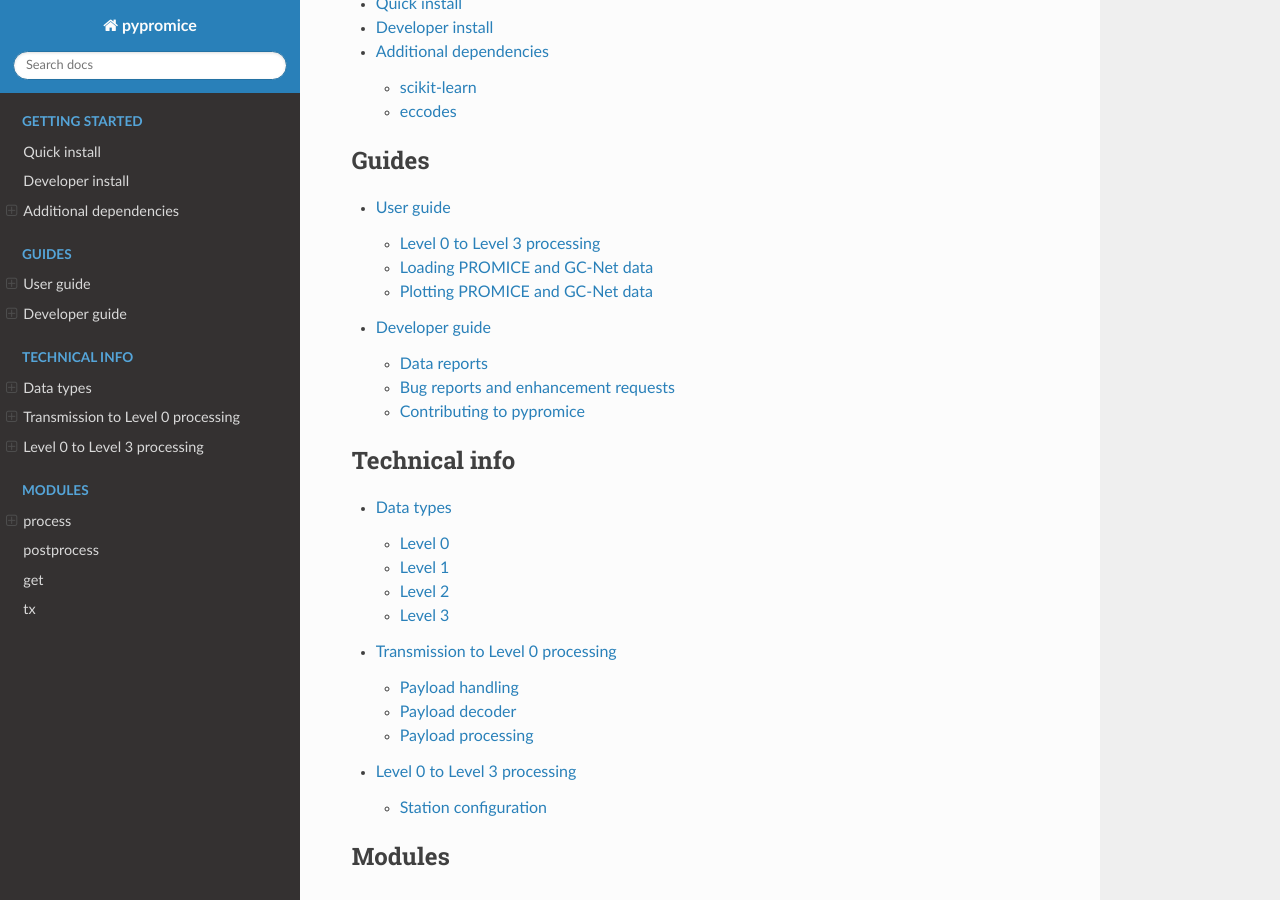
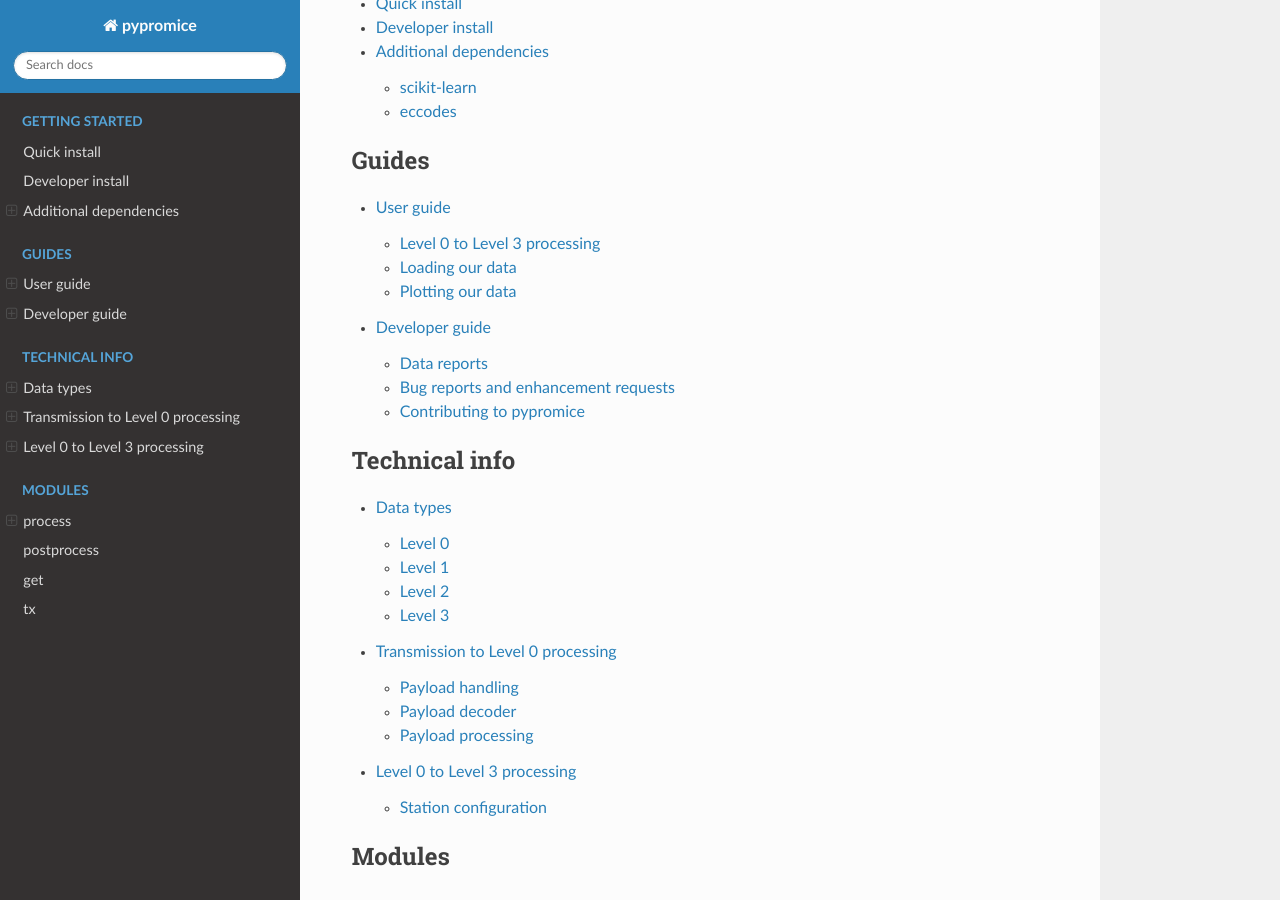
Before and after one commit to GEUS-Glaciology-and-Climate/pypromice, a Sphinx documentation site: the page built from docs/index.rst, in a window 1280 px wide and 900 px high, scrolled down 672 px. Built offline with Sphinx 7.4.7 and the Read the Docs theme 2.0.0, drawn with Linux system fonts in a browser that asks for light colours.

Commit message:
Plotting example shortened

```diff
--- a/docs/guide_user.rst
+++ b/docs/guide_user.rst
@@ -66,12 +66,12 @@
     $ getL3 -c src/pypromice/test/test_config1.toml -i src/pypromice/test -o src/pypromice/test
 
 
-Loading PROMICE and GC-Net data
-===============================
+Loading our data
+================
 
 Import from Dataverse (no downloads!)
 -------------------------------------
-The automated weather station (AWS) datasets are openly available on our Dataverse_. These can be imported directly with pypromice, with no downloading required.
+The automated weather station (AWS) datasets from the PROMICE and GC-Net monitoring programmes are openly available on our Dataverse_. These can be imported directly with pypromice, with no downloading required.
 
 .. code:: python
 
@@ -136,8 +136,8 @@
 	ds = xr.Dataset.from_dataframe(df)
 
 
-Plotting PROMICE and GC-Net data
-================================
+Plotting our data
+=================
 
 Once loaded, variables from an AWS dataset can be simply plotted with using pandas or xarray.
 
@@ -156,7 +156,7 @@
 	airt = ds['t_u']
 
 	# Plot with xarray
-	airt.plot()
+	ds['t_u'].plot()
 
 .. image:: https://raw.githubusercontent.com/GEUS-Glaciology-and-Climate/geus-glaciology-and-climate.github.io/master/assets/images/kpc_u_xr_plot.png
 
```
